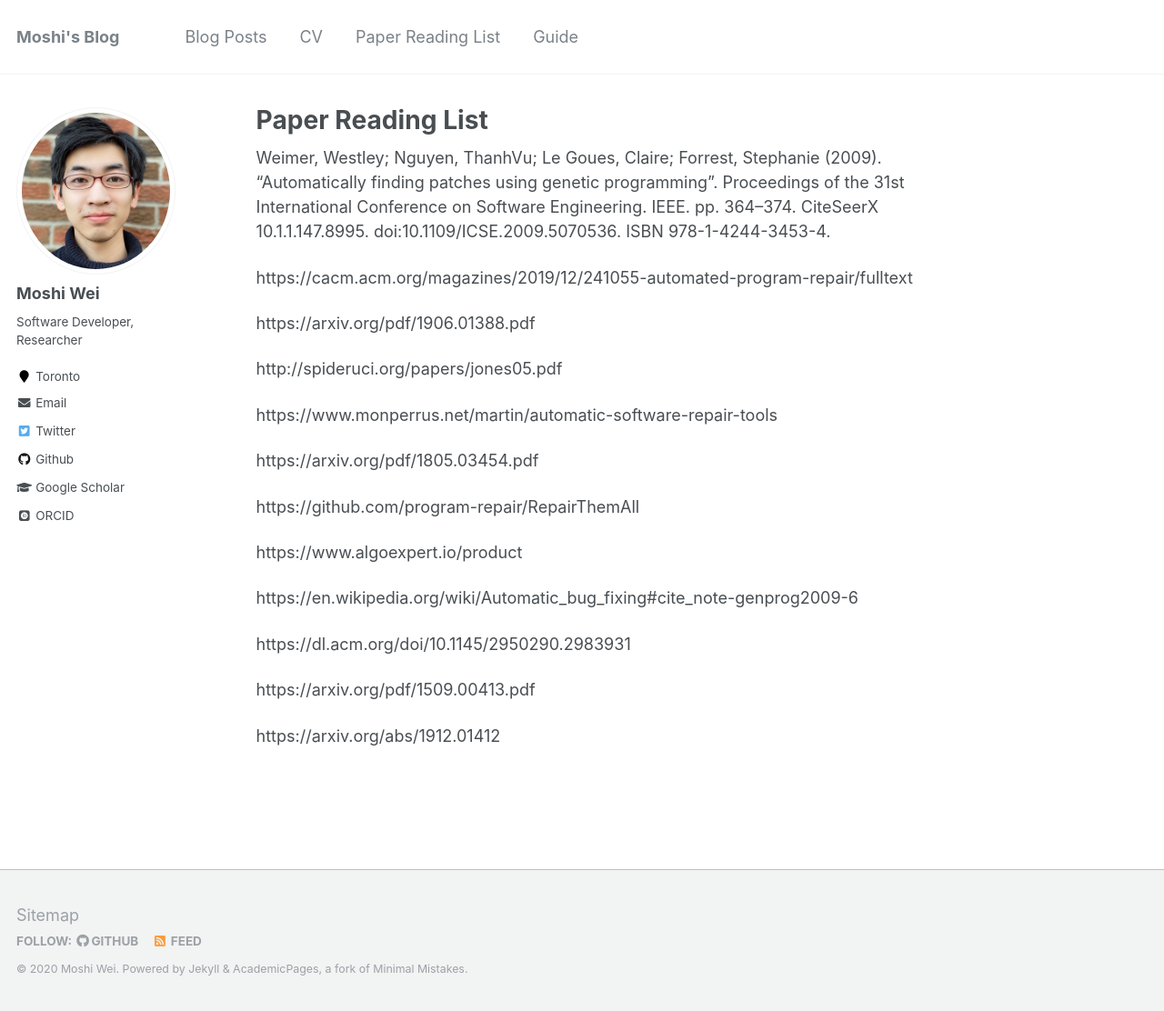
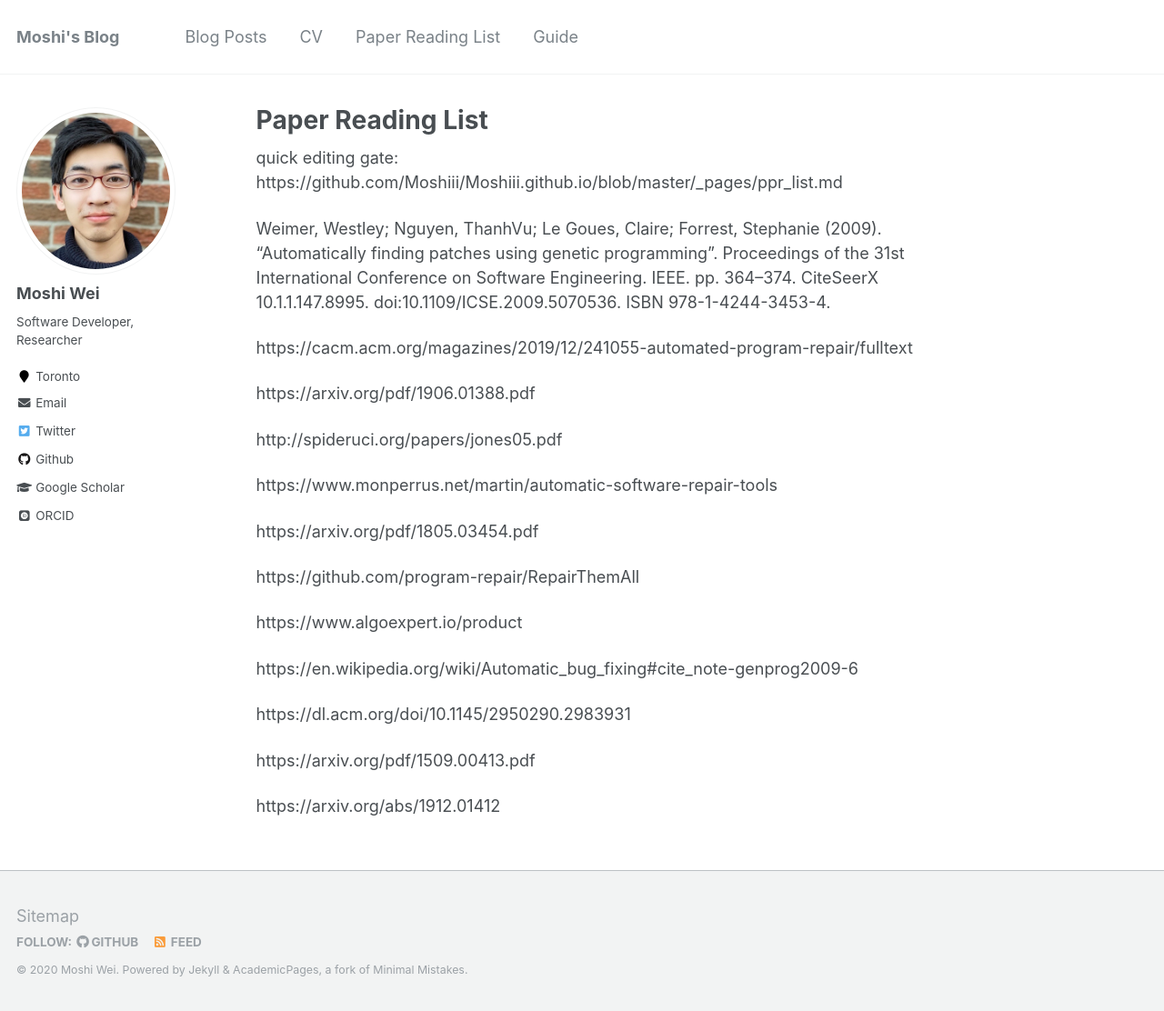
Before and after one commit to Moshiii/Moshiii.github.io, a Jekyll site: the page built from _pages/ppr_list.md, in a window 1280 px wide and 1112 px high. Shown: the whole window at 91% size. Built offline with Jekyll 4.4.1, drawn with Linux system fonts in a browser that asks for light colours; some web fonts are replaced.

Commit message:
Update ppr_list.md

```diff
--- a/_pages/ppr_list.md
+++ b/_pages/ppr_list.md
@@ -6,6 +6,7 @@ redirect_from:
   - /ppr
 ---
 
+quick editing gate: https://github.com/Moshiii/Moshiii.github.io/blob/master/_pages/ppr_list.md
 
 Weimer, Westley; Nguyen, ThanhVu; Le Goues, Claire; Forrest, Stephanie (2009). "Automatically finding patches using genetic programming". Proceedings of the 31st International Conference on Software Engineering. IEEE. pp. 364–374. CiteSeerX 10.1.1.147.8995. doi:10.1109/ICSE.2009.5070536. ISBN 978-1-4244-3453-4.
 
```
